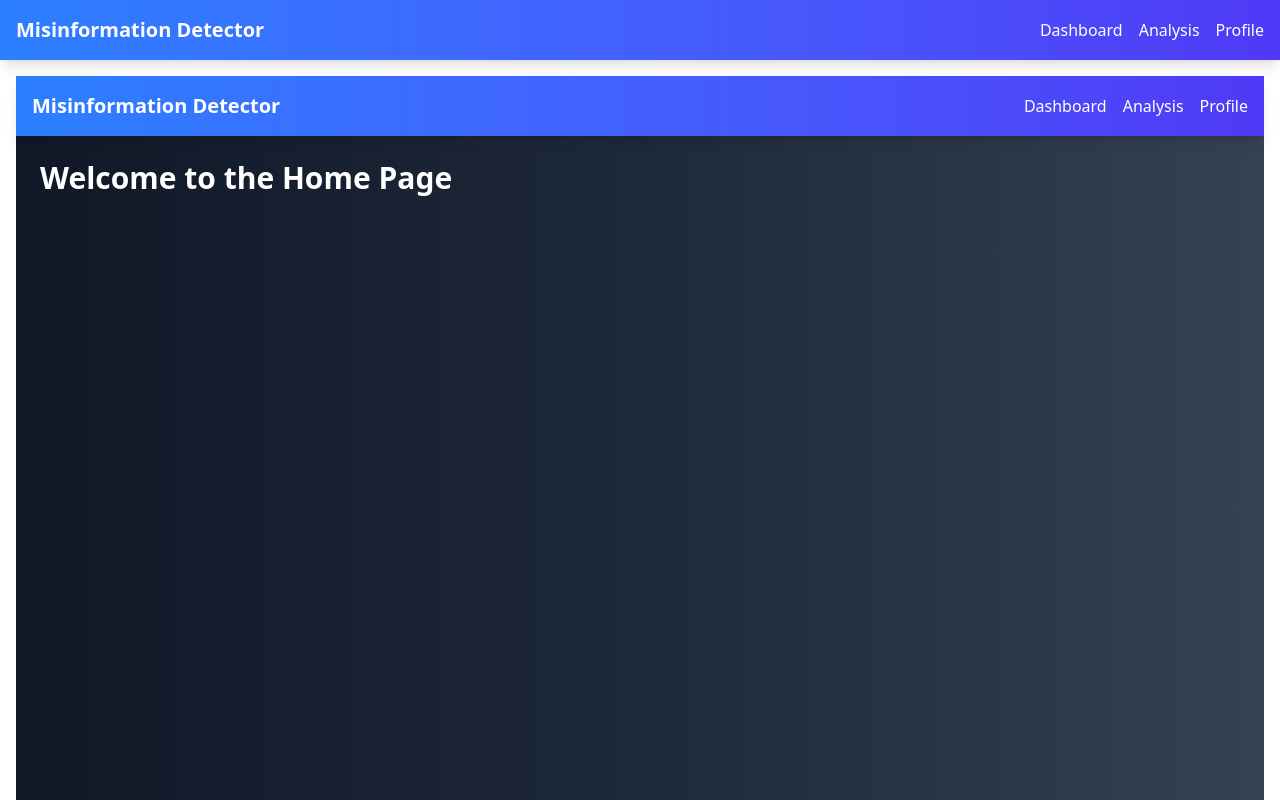
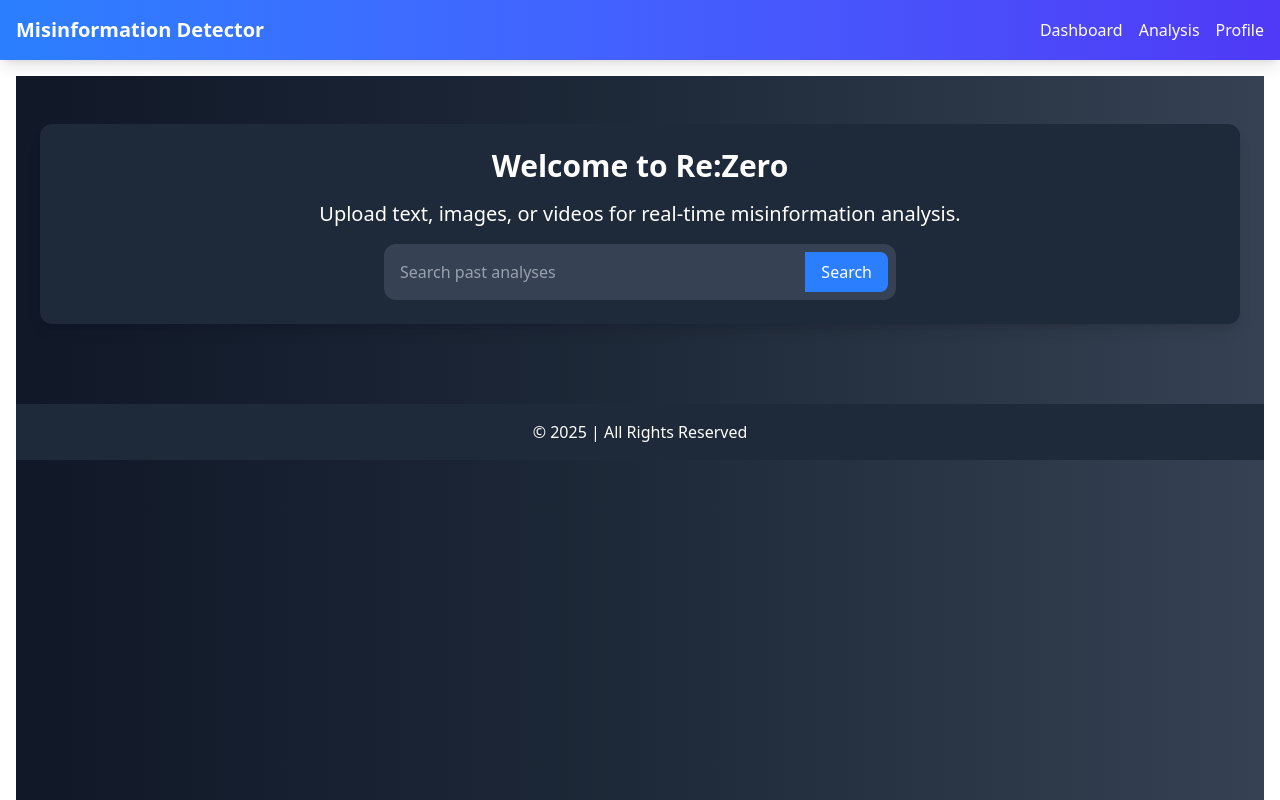
Before and after one commit to R1ch3rd/ReZero, a React (Vite) app in the folder client/: page / in a window 1280 px wide. Shown: the top 800 px of the page. Built offline with nearby package versions, Linux system fonts and the light colour scheme.

Commit message:
Updaation

```diff
--- a/client/src/components/Footer.jsx
+++ b/client/src/components/Footer.jsx
@@ -3,7 +3,7 @@ import React from 'react';
 const Footer = () => {
   return (
     <footer className="bg-gray-800 text-center text-white p-4 mt-8">
-      <p>&copy; 2025 Misinformation Detector | All Rights Reserved</p>
+      <p>&copy; 2025 <Re:Zero></Re:Zero> | All Rights Reserved</p>
     </footer>
   );
 };
--- a/client/src/pages/Analysis.jsx
+++ b/client/src/pages/Analysis.jsx
@@ -18,7 +18,6 @@ const Analysis = () => {
 
   return (
     <div className="min-h-screen bg-gradient-to-r from-gray-900 via-gray-800 to-gray-700 text-white">
-      <Header />
       <div className="container mx-auto px-6 py-12">
         <ContentCard>
           <h2 className="text-2xl font-bold mb-4">Upload Content for Misinformation Analysis</h2>
--- a/client/src/pages/Dashboard.jsx
+++ b/client/src/pages/Dashboard.jsx
@@ -6,7 +6,7 @@ import ContentCard from '../components/ContentCard';
 const Dashboard = () => {
   return (
     <div className="min-h-screen bg-gradient-to-r from-gray-900 via-gray-800 to-gray-700 text-white">
-      <Header />
+
       <div className="container mx-auto px-6 py-12">
         <ContentCard>
           <h2 className="text-2xl font-bold">Dashboard</h2>
--- a/client/src/pages/Home.jsx
+++ b/client/src/pages/Home.jsx
@@ -1,13 +1,21 @@
 import React from 'react';
 import Header from '../components/Header';
+import Footer from '../components/Footer';
+import ContentCard from '../components/ContentCard';
+import SearchBar from '../components/SearchBar';
 
 const Home = () => {
   return (
     <div className="min-h-screen bg-gradient-to-r from-gray-900 via-gray-800 to-gray-700 text-white">
-      <Header />
-      <div className="container mx-auto p-6">
-        <h1 className="text-3xl font-bold">Welcome to the Home Page</h1>
+
+      <div className="container mx-auto px-6 py-12">
+        <ContentCard className="text-center">
+          <h1 className="text-3xl font-bold mb-4">Welcome to Re:Zero</h1>
+          <p className="text-xl mb-4">Upload text, images, or videos for real-time misinformation analysis.</p>
+          <SearchBar onSearch={(query) => console.log(query)} />
+        </ContentCard>
       </div>
+      <Footer />
     </div>
   );
 };
--- a/client/src/pages/Results.jsx
+++ b/client/src/pages/Results.jsx
@@ -9,7 +9,7 @@ const Results = () => {
 
   return (
     <div className="min-h-screen bg-gradient-to-r from-gray-900 via-gray-800 to-gray-700 text-white">
-      <Header />
+
       <div className="container mx-auto px-6 py-12">
         <AnalysisResult flagged={flagged} message={message} />
       </div>
--- a/package.json
+++ /dev/null
@@ -1,5 +0,0 @@
-{
-  "dependencies": {
-    "framer-motion": "^12.4.3"
-  }
-}
```
Also changed, not shown: 1 other file (tests, documents, lock files or other folders).
